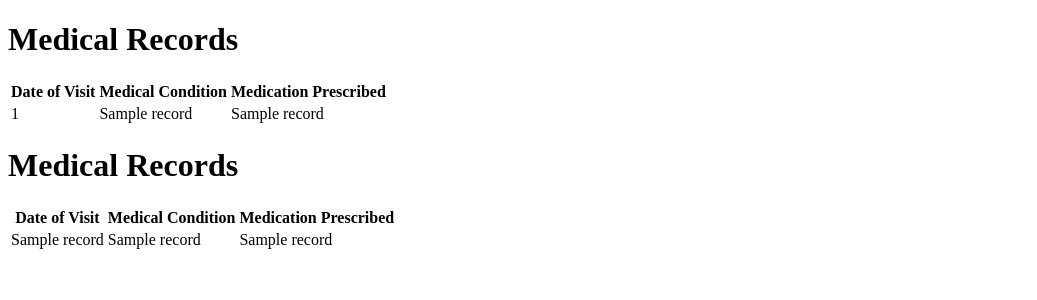
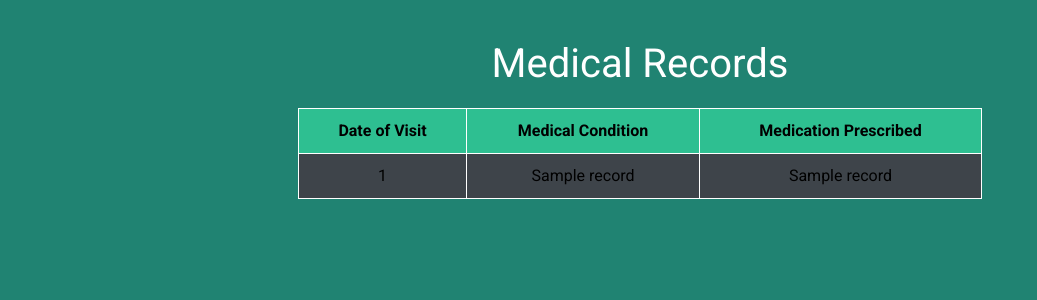
Before and after one commit to akhilar33/Patient-Tracker-System---ASAP-Team, a Flask app: template src/View/templates/medical_records.html in a window 1280 px wide. Shown: the top 300 px of the page, without its empty margins (0-1037 px from the left). Run offline with Flask 2, Linux system fonts and the light colour scheme; the template is opened without the code that fills it: most values are stand-ins (such as "Sample title", 1, 10 or a date in 2020); some libraries are stand-ins or nearby versions.

Commit message:
added medical records UI for doctor+

```diff
--- a/src/View/templates/medical_records.html
+++ b/src/View/templates/medical_records.html
@@ -1,15 +1,66 @@
 <!DOCTYPE html>
 <html lang="en">
 <head>
-
-    <!-- Head content here -->
+    <meta charset="UTF-8">
+    <meta http-equiv="X-UA-Compatible" content="IE=edge">
+    <meta name="viewport" content="width=device-width, initial-scale=1.0">
+    <title>Medical Records</title>
+    <link rel="stylesheet" href="https://maxcdn.bootstrapcdn.com/bootstrap/4.5.2/css/bootstrap.min.css">
+    <link href="https://fonts.googleapis.com/css2?family=Roboto:wght@400;700&display=swap" rel="stylesheet">
+    <style>
+        body {
+            font-family: 'Roboto', sans-serif;
+            background-color: #208372;
+            color: #fff;
+        }
+        .btn-custom {
+            padding: 10px 25px;
+            font-size: 1em;
+            color: white;
+            border: none;
+            border-radius: 50px;
+            background-image: linear-gradient(145deg, #2ebf91, #a5c6a3);
+            box-shadow: 0 4px 10px rgba(0, 0, 0, 0.2);
+            transition: transform 0.2s;
+            margin: 10px 0;
+        }
+        .btn-custom:hover {
+            transform: scale(1.05);
+            background-image: linear-gradient(145deg, #29ab87, #a5c6a3);
+        }
+        .btn-custom:active {
+            transform: scale(0.95);
+        }
+        #medical-table {
+            color: black; /* Table text should be legible, typically black */
+            margin: 20px auto;
+            width: 90%;
+        }
+        #medical-table th, #medical-table td {
+            padding: 10px;
+            border: 1px solid #fff; /* White borders for the table cells */
+        }
+        #medical-table thead {
+            background-color: #2ebf91; /* A shade of green for the table header */
+        }
+        .container {
+            padding: 20px;
+            max-width: 800px;
+            margin: 20px auto;
+            text-align: center;
+        }
+        h1 {
+            margin-bottom: 20px;
+        }
+    </style>
 </head>
 <body>
+    <div class="container">
         <h1>Medical Records</h1>
         {% if medical_data.empty %}
             <p>No medical records available.</p>
         {% else %}
-        <table id="medical-table">
+            <table id="medical-table" class="table table-dark table-striped">
                 <!-- Table headers -->
                 <thead>
                     <tr>
@@ -30,38 +81,8 @@
                 </tbody>
             </table>
         {% endif %}
-
-    <meta charset="UTF-8">
-    <meta http-equiv="X-UA-Compatible" content="IE=edge">
-    <meta name="viewport" content="width=device-width, initial-scale=1.0">
-    <title>Medical Records</title>
-</head>
-<body>
-    <h1>Medical Records</h1>
-    <table id="medical-table">
-        <!-- Table headers -->
-        <thead>
-            <tr>
-                <th>Date of Visit</th>
-                <th>Medical Condition</th>
-                <th>Medication Prescribed</th>
-            </tr>
-        </thead>
-        <!-- Table body -->
-        <tbody>
-            {% for record in medical_data.values %}
-                <tr>
-                    <td>{{ record[1] }}</td>
-                    <td>{{ record[2] }}</td>
-                    <td>{{ record[3] }}</td>
-                </tr>
-            {% endfor %}
-        </tbody>
-    </table>
-
-
-    <script>
-        // Optionally, you can use JavaScript to further manipulate or enhance the UI
-    </script>
+    </div>
+    <script src="https://code.jquery.com/jquery-3.5.1.slim.min.js"></script>
+    <script src="https://cdn.jsdelivr.net/npm/bootstrap@4.5.2/dist/js/bootstrap.bundle.min.js"></script>
 </body>
 </html>
```
Lines whose indentation alone changed are shown as unchanged.
